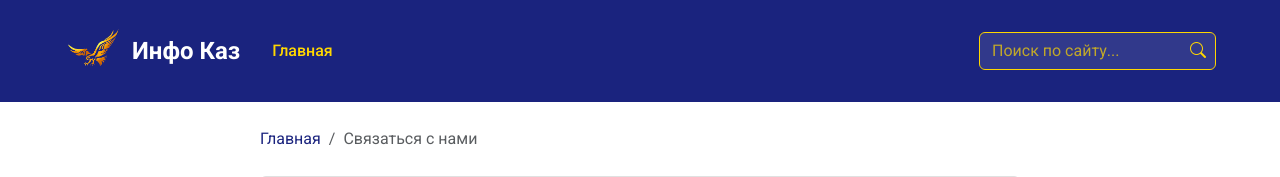
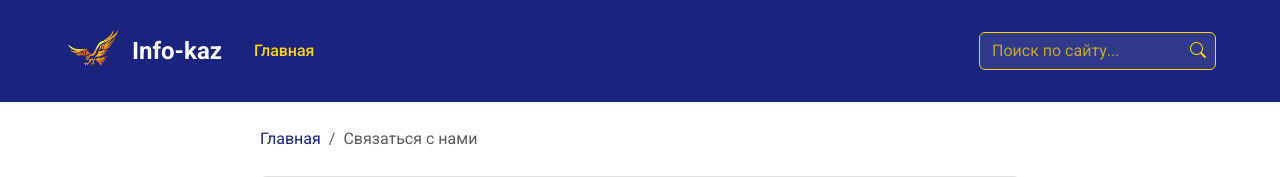
Before and after one commit to timasesh/info-kaz-final, a Django app: page /contact/ in a window 1280 px wide. Shown: the top 177 px of the page. Run offline with Django 5.2, Linux system fonts and the light colour scheme; data comes from the database, SQL or seed files in the repository; data that the repository does not hold is empty; some libraries are stand-ins or nearby versions.

Commit message:
Инфо-каз ---> Info-kaz

```diff
--- a/news/templates/news/base.html
+++ b/news/templates/news/base.html
@@ -4,7 +4,7 @@
 <head>
     <meta charset="UTF-8">
     <meta name="viewport" content="width=device-width, initial-scale=1.0">
-    <title>{% block title %}Инфо Каз — информационный портал Казахстана{% endblock %}</title>
+    <title>{% block title %}Info-Kaz — информационный портал Казахстана{% endblock %}</title>
     <link href="https://cdn.jsdelivr.net/npm/bootstrap@5.3.0/dist/css/bootstrap.min.css" rel="stylesheet">
     <link href="https://cdn.jsdelivr.net/npm/bootstrap-icons@1.11.0/font/bootstrap-icons.css" rel="stylesheet">
     <link href="https://fonts.googleapis.com/css2?family=Roboto:wght@300;400;500;700&display=swap" rel="stylesheet">
@@ -101,8 +101,8 @@
     <nav class="navbar navbar-expand-lg navbar-dark bg-dark">
         <div class="container">
             <a class="navbar-brand d-flex align-items-center" href="{% url 'news:index' %}">
-                <img src="{% static 'news/images/eagle.png' %}" alt="Инфо Каз" height="60" class="me-2">
-                Инфо Каз
+                <img src="{% static 'news/images/eagle.png' %}" alt="Info-Kaz" height="60" class="me-2">
+                Info-kaz
             </a>
             <button class="navbar-toggler" type="button" data-bs-toggle="collapse" data-bs-target="#navbarNav">
                 <span class="navbar-toggler-icon"></span>
--- a/news/templates/news/category_detail.html
+++ b/news/templates/news/category_detail.html
@@ -1,7 +1,7 @@
 {% extends 'news/base.html' %}
 {% load static %}
 
-{% block title %}{{ category.name }} — Инфо Каз{% endblock %}
+{% block title %}{{ category.name }} — Info-Kaz{% endblock %}
 
 {% block content %}
 <style>
--- a/news/templates/news/contact.html
+++ b/news/templates/news/contact.html
@@ -1,6 +1,6 @@
 {% extends 'news/base.html' %}
 
-{% block title %}Связаться с нами — Инфо Каз{% endblock %}
+{% block title %}Связаться с нами — Info-Kaz{% endblock %}
 
 {% block content %}
 <div class="row justify-content-center">
```
